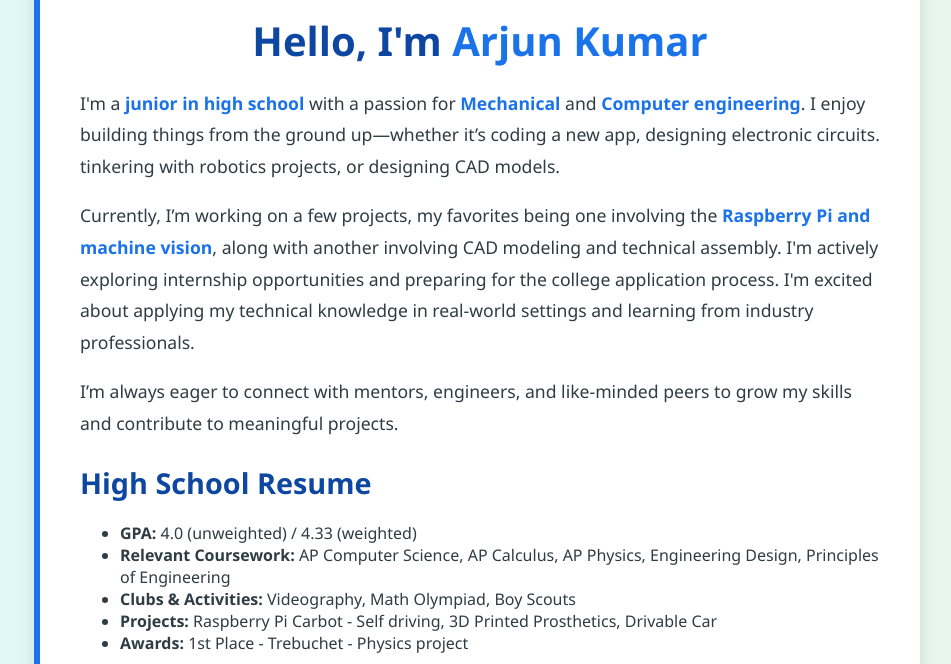
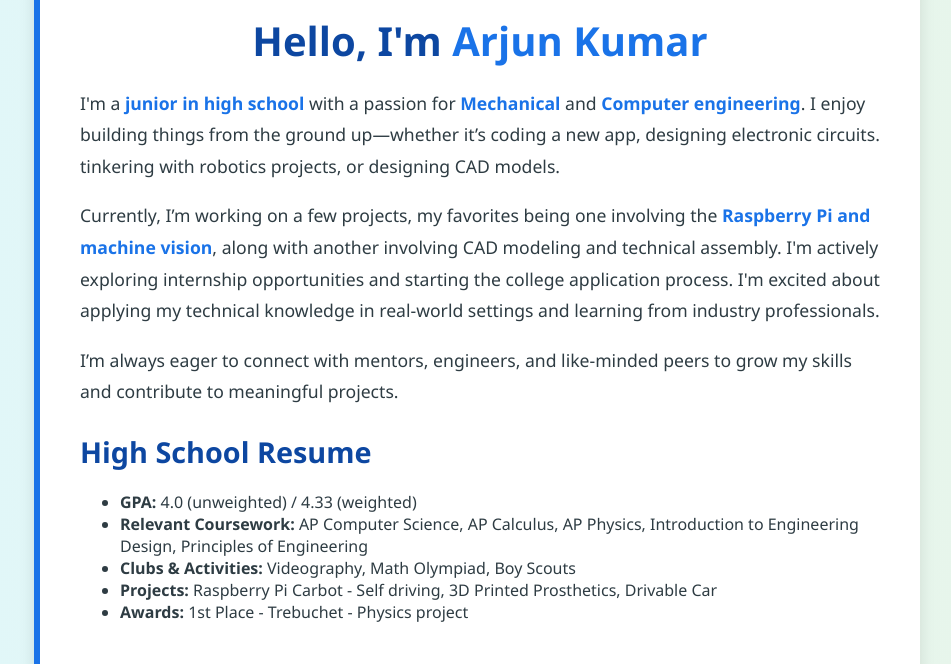
Before and after one commit to arjunkbots/arjun, a FastAPI app: page / in a window 1280 px wide. Shown: the part 114-778 px from the top of the page, without its empty margins (163-1114 px from the left). Run offline with FastAPI, Linux system fonts and the light colour scheme.

Commit message:
Update index.html
Updated the coursework and description

```diff
--- a/app/templates/index.html
+++ b/app/templates/index.html
@@ -136,7 +136,7 @@
       I'm a <span class="highlight">junior in high school</span> with a passion for <span class="highlight">Mechanical</span> and <span class="highlight">Computer engineering</span>. I enjoy building things from the ground up—whether it’s coding a new app, designing electronic circuits. tinkering with robotics projects, or designing CAD models.
     </p>
     <p>
-      Currently, I’m working on a few projects, my favorites being one involving the <span class="highlight">Raspberry Pi and machine vision</span>, along with another involving CAD modeling and technical assembly. I'm actively exploring internship opportunities and preparing for the college application process. I'm excited about applying my technical knowledge in real-world settings and learning from industry professionals.
+      Currently, I’m working on a few projects, my favorites being one involving the <span class="highlight">Raspberry Pi and machine vision</span>, along with another involving CAD modeling and technical assembly. I'm actively exploring internship opportunities and starting  the college application process. I'm excited about applying my technical knowledge in real-world settings and learning from industry professionals.
     </p>
     <p>
       I’m always eager to connect with mentors, engineers, and like-minded peers to grow my skills and contribute to meaningful projects.
@@ -146,7 +146,7 @@
       <h2>High School Resume</h2>
       <ul>
         <li><strong>GPA:</strong> 4.0 (unweighted) / 4.33 (weighted)</li>
-        <li><strong>Relevant Coursework:</strong> AP Computer Science, AP Calculus, AP Physics, Engineering Design, Principles of Engineering</li>
+        <li><strong>Relevant Coursework:</strong> AP Computer Science, AP Calculus, AP Physics, Introduction to Engineering Design, Principles of Engineering</li>
         <li><strong>Clubs & Activities:</strong> Videography, Math Olympiad, Boy Scouts</li>
         <li><strong>Projects:</strong> Raspberry Pi Carbot - Self driving, 3D Printed Prosthetics, Drivable Car</li>
         <li><strong>Awards:</strong> 1st Place - Trebuchet - Physics project</li>
```
